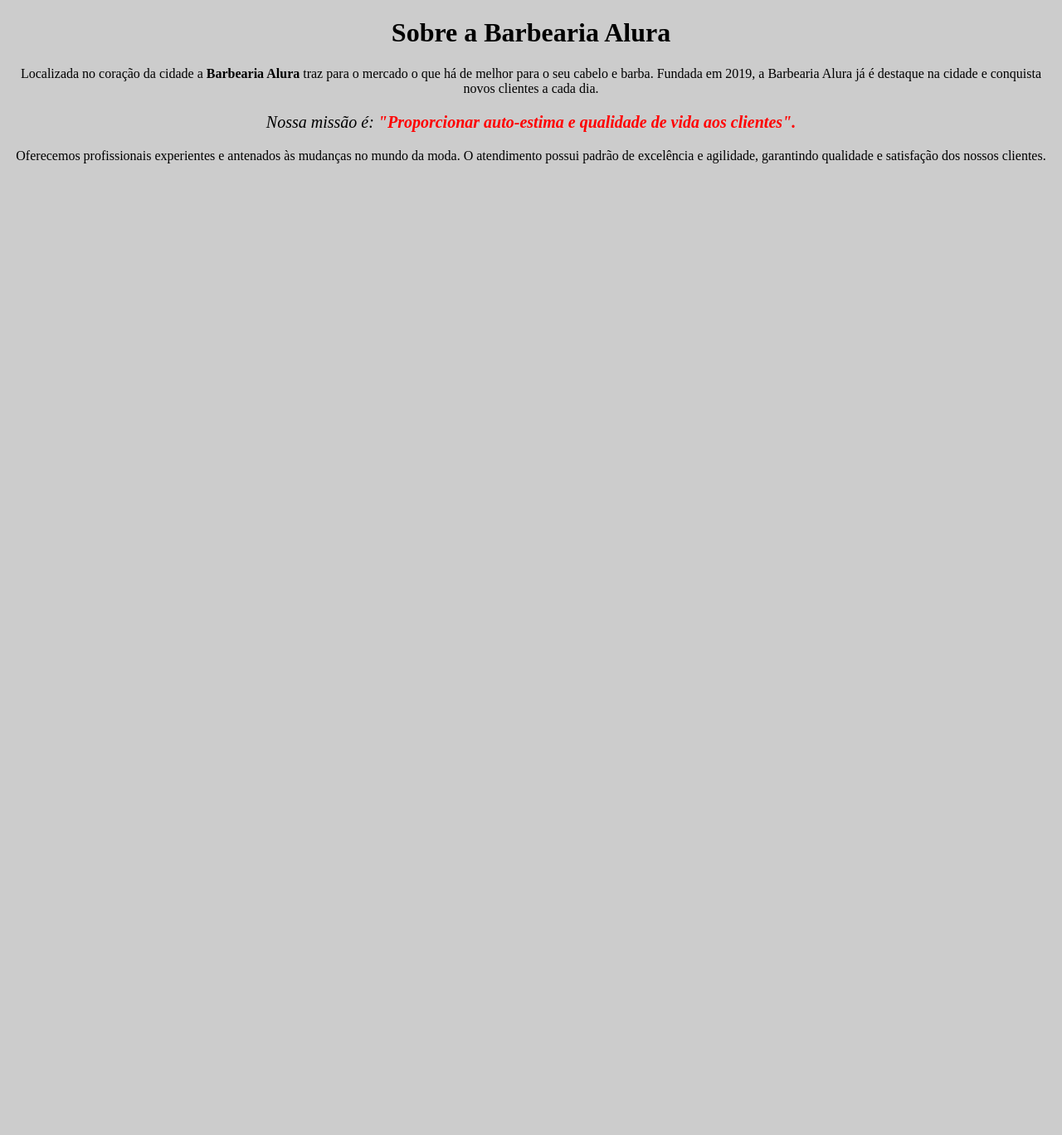
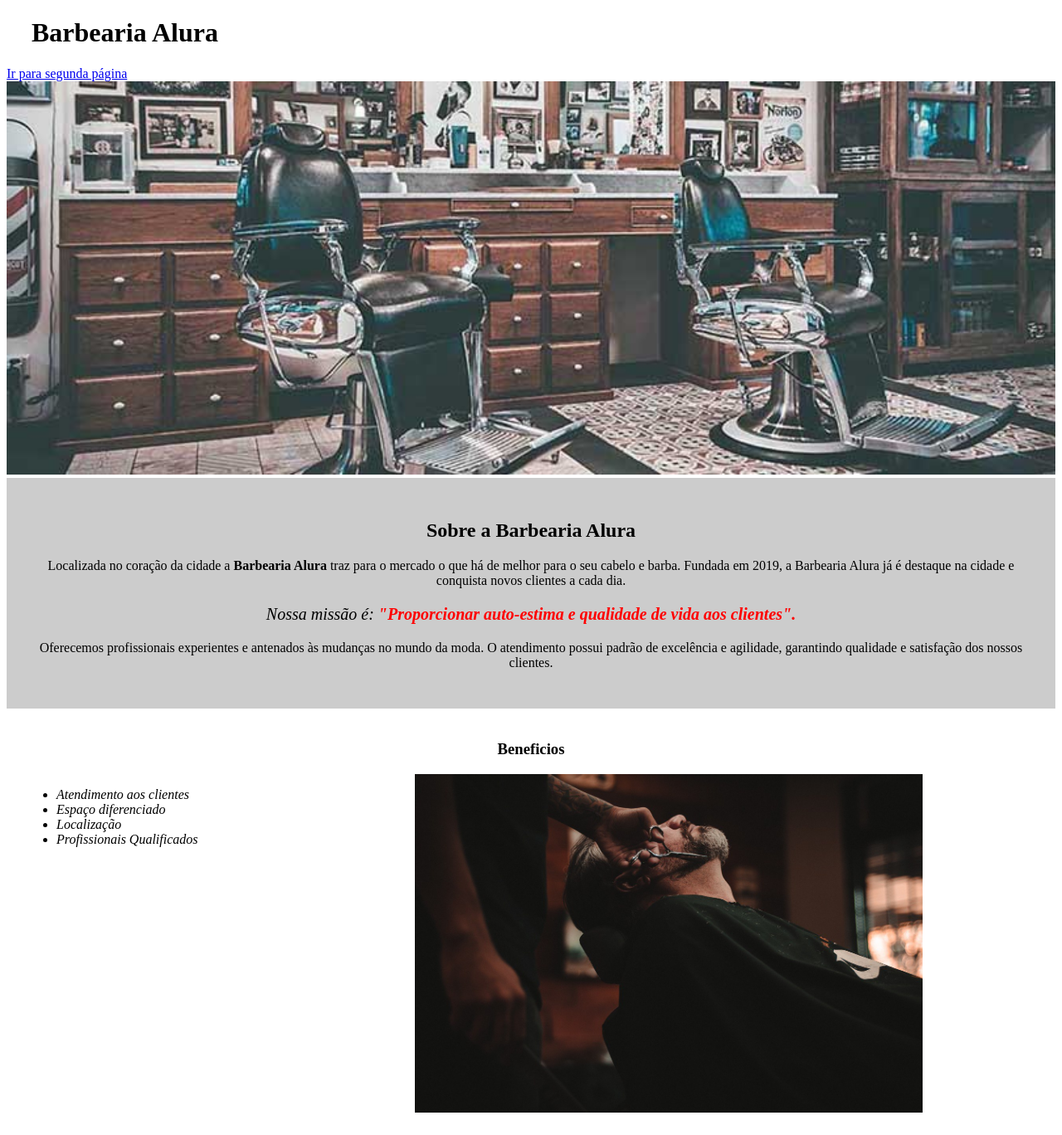
Before and after one commit to EduFirme7/Barbearia---Alura, a plain HTML site: page index.html in a window 1280 px wide. Shown: the whole page at 83% size. Before the commit the page ends 800 px from the top, so only its background shows below. Drawn offline with Linux system fonts and the light colour scheme.

Commit message:
Exercícios htm/css - alura - modulo1

```diff
--- a/index.html
+++ b/index.html
@@ -8,12 +8,33 @@
         <link rel="stylesheet" href="style.css">
     </head>
     <body>
-        <h1 style=" text-align: center;">Sobre a Barbearia Alura</h1>
+        <header>
+            <h1 class="titulo-principal">Barbearia Alura</h1>
+        </header>
 
-        <p>Localizada no coração da cidade a <strong>Barbearia Alura</strong> traz para o mercado o que há de melhor para o seu cabelo e barba. Fundada em 2019, a Barbearia Alura já é destaque na cidade e conquista novos clientes a cada dia.</p>
+        <a href="index2.html" target="_blank">Ir para segunda página</a>
 
-        <p class="fontMaior"> <em>Nossa missão é: <strong>"Proporcionar auto-estima e qualidade de vida aos clientes".</strong></em></p>
+        <img id="banner" src="imagens/banner.jpg" alt="Barbearia">
 
-        <p>Oferecemos profissionais experientes e antenados às mudanças no mundo da moda. O atendimento possui padrão de excelência e agilidade, garantindo qualidade e satisfação dos nossos clientes.</p>
+        <div class="principal">
+            <h2 class="titulo-centralizado">Sobre a Barbearia Alura</h2>
+
+            <p>Localizada no coração da cidade a <strong>Barbearia Alura</strong> traz para o mercado o que há de melhor para o seu cabelo e barba. Fundada em 2019, a Barbearia Alura já é destaque na cidade e conquista novos clientes a cada dia.</p>
+
+            <p id="missao"><em>Nossa missão é: <strong>"Proporcionar auto-estima e qualidade de vida aos clientes".</strong></em></p>
+            <p>Oferecemos profissionais experientes e antenados às mudanças no mundo da moda. O atendimento possui padrão de excelência e agilidade, garantindo qualidade e satisfação dos nossos clientes.</p>
+        </div>
+
+        <div class="beneficios">
+            <h3 class="titulo-centralizado">Beneficios</h3>
+            <ul>
+                <li class="itens">Atendimento aos clientes
+                <li class="itens">Espaço diferenciado</li>
+                <li class="itens">Localização</li>
+                <li class="itens">Profissionais Qualificados</li>
+            </ul>
+
+            <img class="imagemBeneficios" src="imagens/beneficios.jpg" alt="">
+        </div>
     </body>
 </html>
--- a/style.css
+++ b/style.css
@@ -1,16 +1,47 @@
 @charset "UTF-8";
 
-body {
+#banner {
+    width: 100%;
+}
+.principal {
     background: #cccccc;
+    padding: 30px;
+}
+
+.titulo-principal {
+    padding-left: 30px;
+}
+
+.titulo-centralizado {
+    text-align: center;
 }
 
 p {
     text-align: center;
 }
+#missao {
+    font-size: 20px;
+}
 em strong {
     color: #FF0000;
 }
 
-p.fontMaior{
-    font-size: 20px;
+.itens {
+    font-style: italic;
 }
+
+.beneficios {
+    background: #ffffff;
+    padding: 20px;
+}
+
+
+ul {
+    display: inline-block;
+    vertical-align: top;
+    width: 20%;
+    margin-right: 15%;
+}
+.imagemBeneficios {
+    width: 50%;
+}
--- /dev/null
+++ b/style2.css
@@ -0,0 +1,45 @@
+@charset "UTF-8";
+
+body {
+    background: rgb(75, 72, 72);
+    color: #cccccc;
+}
+
+#banner {
+    width: 100%;
+}
+
+.principal {
+    padding: 30px;
+    text-align: center;
+    color: #42863c;
+}
+
+h1 {
+    text-align: center;
+}
+.tituloPrincipal {
+    color: black;
+    background: #ffffff;
+    padding: 9px 0px;
+    width: 70%;
+    margin: auto;
+}
+
+p {
+    text-align: center;
+    font-size: 18px;
+}
+em strong {
+    color: rgb(197, 157, 23);
+}
+
+.subTitulo {
+    background-color: rgb(197, 157, 23);
+    text-align: center;
+    width: 20%;
+    margin: auto;
+    padding: 40px;
+    border-radius: 15px;
+    cursor: pointer;
+}
```
Also changed, not shown: index2.html (added, +24 -0 lines), imagens/banner.jpg (added), imagens/beneficios.jpg (added), imagens/cabecalho-de-comida-vegana-.webp (added), textos/Cores hexadecimais.txt (renamed from Cores hexadecimais.txt), textos/Texto base.txt (renamed from Texto base.txt).
